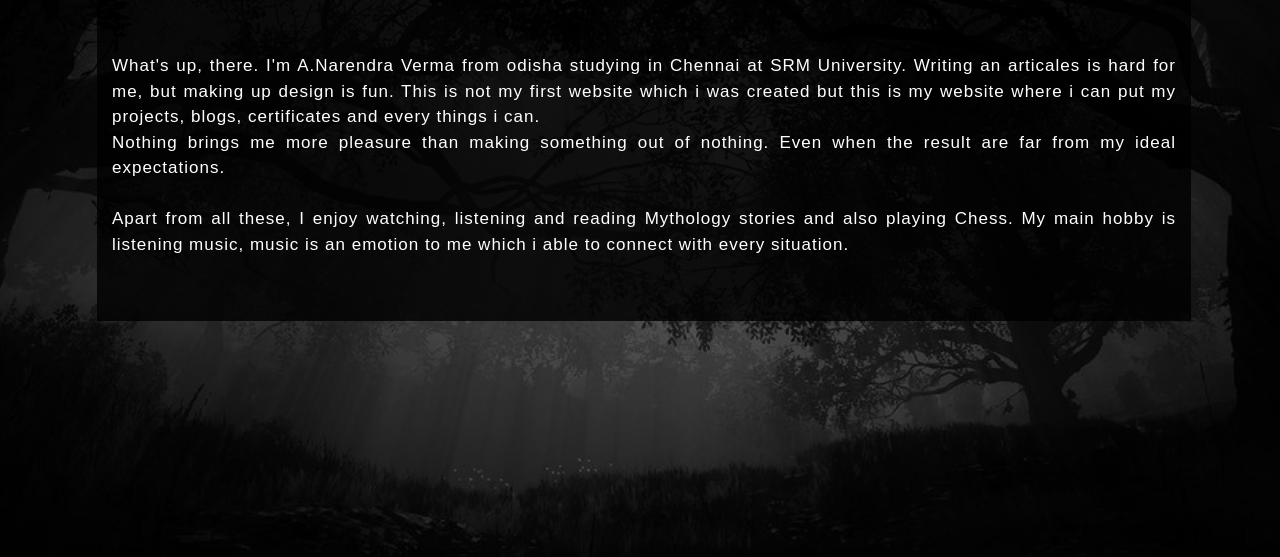
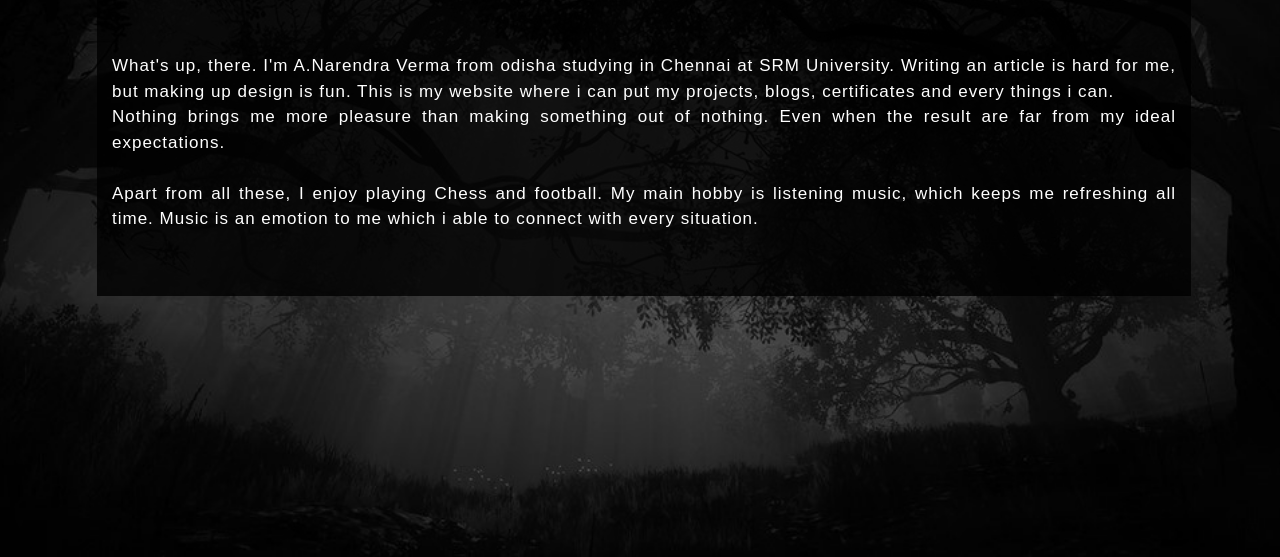
Before and after one commit to Narendra078/website1.github.io, a plain HTML site: page about.html in a window 1280 px wide. Shown: the part 243-800 px from the top of the page. Drawn offline with nearby package versions, Linux system fonts and the light colour scheme; a web font is replaced by a local one.

Commit message:
Update about.html

```diff
--- a/about.html
+++ b/about.html
@@ -20,11 +20,11 @@
 				<h1 class="pt-5">Who am I?</h1>
 
 				<p class="pt-5 pb-5" style="letter-spacing: 1px; font-size: 17px;">What's up, there. I'm A.Narendra Verma from odisha studying in Chennai at SRM University.
-					Writing an articales is hard for me, but making up design is fun. This is not my first website which i was created but this is my website where i can put my projects, blogs, certificates  and every things i can.   <br>
+					Writing an article is hard for me, but making up design is fun. This is my website where i can put my projects, blogs, certificates  and every things i can.   <br>
 					Nothing brings me more pleasure than making something out of nothing. Even when the result are far from my ideal expectations.
 					<br><br>
-					Apart from all these, I enjoy watching, listening and reading Mythology stories and also playing Chess.
-					My main hobby is listening music, music is an emotion to me which i able to connect with every situation.
+					Apart from all these, I enjoy playing Chess and football.
+					My main hobby is listening music, which keeps me refreshing all time. Music is an emotion to me which i able to connect with every situation.
 
 				</p>
 			</div>
```
